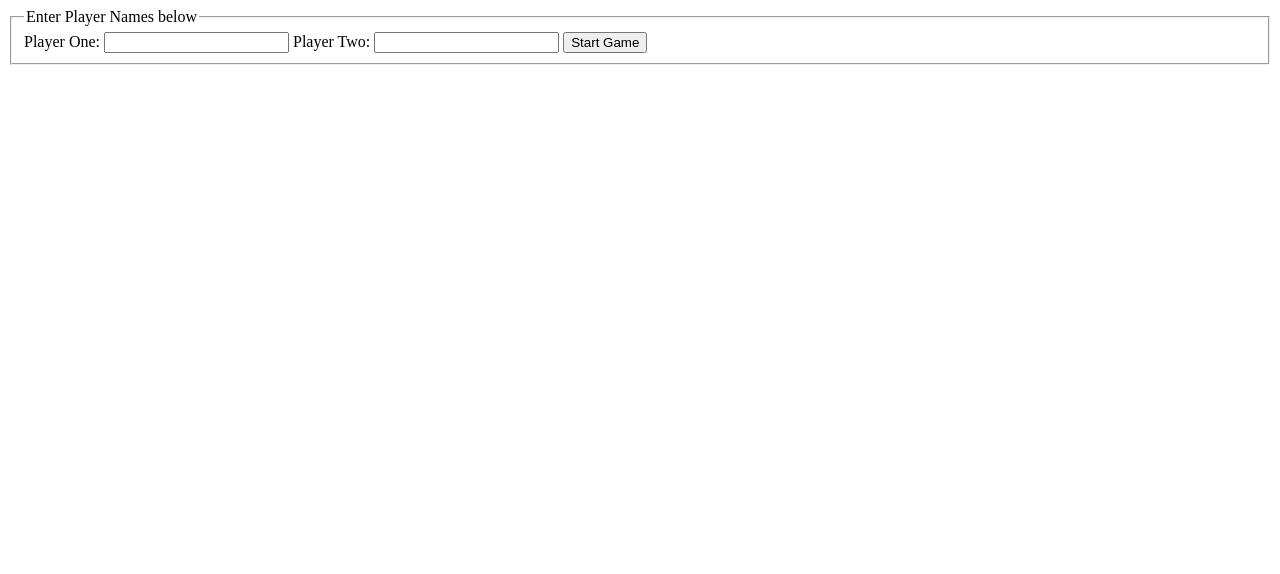
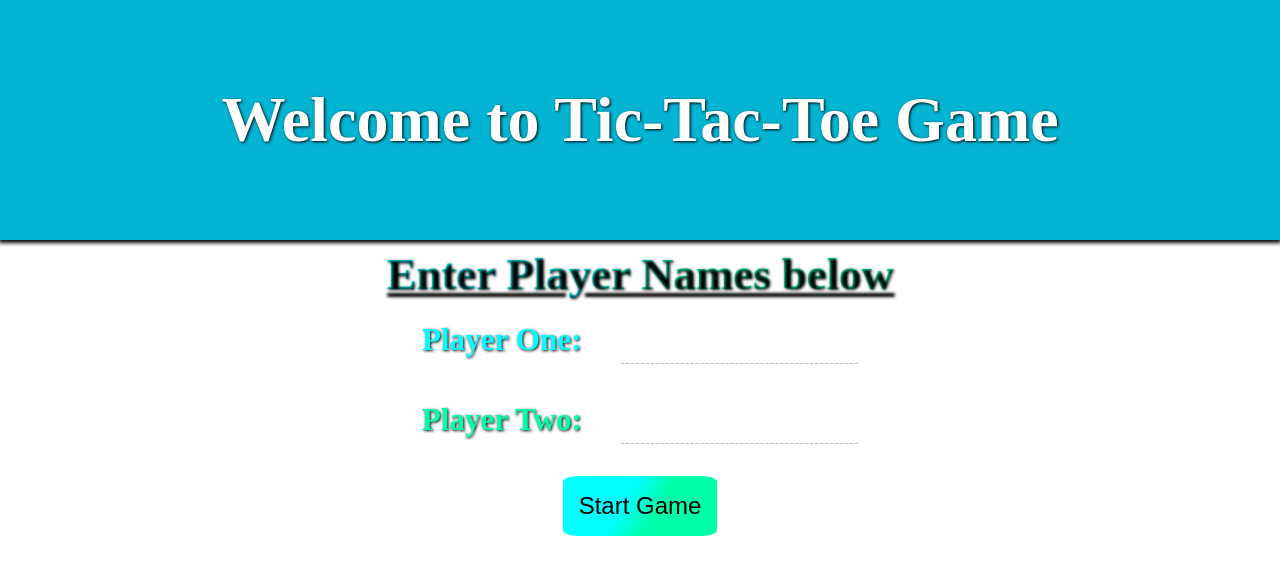
Before and after one commit to SoraK93/Project-tic-tac-toe, a website: page index.html in a window 1280 px wide. Drawn offline with Linux system fonts and the light colour scheme.

Commit message:
Complete project tic-tac-toe

```diff
--- a/css/index.css
+++ b/css/index.css
@@ -0,0 +1,140 @@
+:root {
+  --active-player1-bg: rgb(0, 255, 255);
+  --active-player2-bg: rgb(0, 255, 170);
+  --header-bg: rgb(4, 180, 211);
+  --header-footer-text-color: white;
+  --box-shadow-bg: black;
+  --text-shadow-bg: black;
+}
+
+* {
+  margin: 0;
+  padding: 0;
+  box-sizing: border-box;
+}
+
+body {
+  height: 100vh;
+  display: flex;
+  justify-content: center;
+  align-items: center;
+}
+
+header {
+  position: absolute;
+  top: 0;
+  width: 100%;
+  height: 15rem;
+  background-color: var(--header-bg);
+  color: var(--header-footer-text-color);
+  box-shadow: 0 2px 4px 1px var(--box-shadow-bg);
+  display: flex;
+  justify-content: center;
+  align-items: center;
+}
+header h1 {
+  font-size: 4em;
+  text-shadow: 1px 1px 3px var(--text-shadow-bg);
+}
+
+form {
+  display: flex;
+  flex-direction: row;
+  margin: auto;
+}
+
+fieldset {
+  border: none;
+}
+
+legend {
+  font-size: 2.8rem;
+  font-weight: bold;
+  text-decoration: underline;
+  background-image: linear-gradient(
+    120deg,
+    var(--active-player1-bg) 40%,
+    var(--active-player2-bg) 60%
+  );
+  background-clip: text;
+  color: transparent;
+  text-shadow: 1px 1px 3px var(--text-shadow-bg);
+}
+
+div {
+  display: flex;
+  align-items: center;
+  font-size: 1.5rem;
+  margin: 0 auto;
+  padding: 1rem;
+}
+
+label {
+  margin: 0 auto;
+}
+
+input {
+  font-size: 1.4rem;
+  margin-left: 1em;
+  height: 3rem;
+  width: 50%;
+  margin: 0 auto;
+  border: none;
+  border-bottom: 1px dashed rgb(189, 189, 189);
+}
+
+#namePlayer1:focus {
+  font-size: 1.4rem;
+  background-color: var(--active-player1-bg);
+  outline: none;
+  padding-left: 10px;
+}
+
+#namePlayer2:focus {
+  font-size: 1.4rem;
+  background-color: var(--active-player2-bg);
+  outline: none;
+  padding-left: 10px;
+}
+
+.namePlayer1 label {
+  color: var(--active-player1-bg);
+  font-weight: bold;
+  font-size: 1.3em;
+  text-shadow: 1px 1px 3px var(--text-shadow-bg);
+}
+
+.namePlayer2 label {
+  color: var(--active-player2-bg);
+  font-weight: bold;
+  font-size: 1.3em;
+  text-shadow: 1px 1px 3px var(--text-shadow-bg);
+}
+
+.button {
+  width: 100%;
+}
+button {
+  margin: 0 auto;
+  padding: 1rem;
+  font-size: 1.5rem;
+  border: none;
+  border-radius: 10%;
+  background-image: linear-gradient(
+    120deg,
+    var(--active-player1-bg) 40%,
+    var(--active-player2-bg) 60%
+  );
+  cursor: pointer;
+  transform: scale(1);
+}
+
+button:hover {
+  transform: scale(1.1);
+  transition: transform 0.2s ease-in;
+}
+
+button:active {
+  transform: scale(1);
+  transition: transform 0.2s ease-out;
+}
--- a/css/style.css
+++ b/css/style.css
@@ -48,13 +48,19 @@
 
 /* Header Section */
 header {
+  height: 6em;
   background-color: var(--header-bg);
   color: var(--header-footer-text-color);
   box-shadow: 0 2px 4px 1px var(--box-shadow-bg);
+  display: flex;
+  justify-content: center;
+  align-items: center;
+
 }
 header h1 {
   text-align: center;
   font-size: 4em;
+  text-shadow: 2px 2px 3px var(--text-shadow-bg);
 }
 
 /* Players Section */
@@ -106,6 +112,7 @@ header h1 {
 }
 .boardCell:hover {
   background-color: var(--board-cell-hover-bg);
+  cursor: pointer;
 }
 .boardCell:active {
   box-shadow: 3px 3px 6px 0px inset, 0 0 5px 1px inset;
@@ -127,3 +134,32 @@ header h1 {
   box-shadow: 0 -2px 4px 1px var(--box-shadow-bg);
   text-shadow: 1px 1px 3px var(--text-shadow-bg);
 }
+
+.resultActive {
+  width: 100%;
+}
+button {
+  margin: 0 auto;
+  margin-top: 15px;
+  padding: 1rem;
+  font-size: 1.5rem;
+  border: none;
+  border-radius: 10%;
+  background-image: linear-gradient(
+    120deg,
+    var(--active-player1-bg) 40%,
+    var(--active-player2-bg) 60%
+  );
+  cursor: pointer;
+  transform: scale(1);
+}
+
+button:hover {
+  transform: scale(1.1);
+  transition: transform 0.2s ease-in;
+}
+
+button:active {
+  transform: scale(1);
+  transition: transform 0.2s ease-out;
+}
--- a/index.html
+++ b/index.html
@@ -1,23 +1,34 @@
 <!DOCTYPE html>
 <html lang="en">
   <head>
-    <meta charset="UTF-8">
-    <meta name="viewport" content="width=device-width, initial-scale=1.0">
+    <meta charset="UTF-8" />
+    <meta name="viewport" content="width=device-width, initial-scale=1.0" />
     <title>Game Start</title>
-    <link rel="stylesheet" href="./css/index.css">
+    <link rel="stylesheet" href="./css/index.css" />
   </head>
   <body>
-    <form action="">
+    <header>
+      <h1>Welcome to Tic-Tac-Toe Game</h1>
+    </header>
+    <form>
       <fieldset>
         <legend>Enter Player Names below</legend>
-            <label>Player One:</label>
-            <input type="text">
-            <label>Player Two:</label>
-            <input type="text">
+        <div class="namePlayer1">
+          <label for="namePlayer1">Player One:</label>
+          <input type="text" id="namePlayer1" required />
+        </div>
+
+        <div class="namePlayer2">
+          <label for="namePlayer2">Player Two:</label>
+          <input type="text" id="namePlayer2" required />
+        </div>
+
+        <div class="button">
           <button>Start Game</button>
+        </div>
       </fieldset>
     </form>
 
-    <script src="./js/index.js"></script>
+    <script src="./js/index.js" type="module"></script>
   </body>
 </html>
--- a/js/index.js
+++ b/js/index.js
@@ -1,2 +1,35 @@
-// const playerX = window.prompt("Enter Player name:\n(Player will use X)");
-// const playerY = window.prompt("Enter Player name:\n(Player will use Y)");
+// const button = document.querySelector("button");
+// button.addEventListener("click", () => {
+//   const namePlayer1 = document.querySelector("#namePlayer1").value;
+//   const namePlayer2 = document.querySelector("#namePlayer2").value;
+
+//   if (!namePlayer1 || !namePlayer2) {
+//     alert("Please enter both players name")
+//   }
+
+//   localStorage.setItem("namePlayer1", namePlayer1)
+//   localStorage.setItem("namePlayer2", namePlayer2)
+
+//   location.href = "./tictactoe.html";
+//   return;
+// });
+
+
+const button = document.querySelector("button");
+
+button.addEventListener("click", (e) => {
+  e.preventDefault();
+
+  const namePlayer1 = document.querySelector("#namePlayer1").value.trim();
+  const namePlayer2 = document.querySelector("#namePlayer2").value.trim();
+
+  if (!namePlayer1 || !namePlayer2) {
+    alert("Please enter both players' names");
+    return;
+  }
+
+  localStorage.setItem("namePlayer1", namePlayer1);
+  localStorage.setItem("namePlayer2", namePlayer2);
+
+  location.href = "./tictactoe.html";
+});
```
Also changed, not shown: js/script.js (+9 -5 lines). Lines whose indentation alone changed are shown as unchanged.
